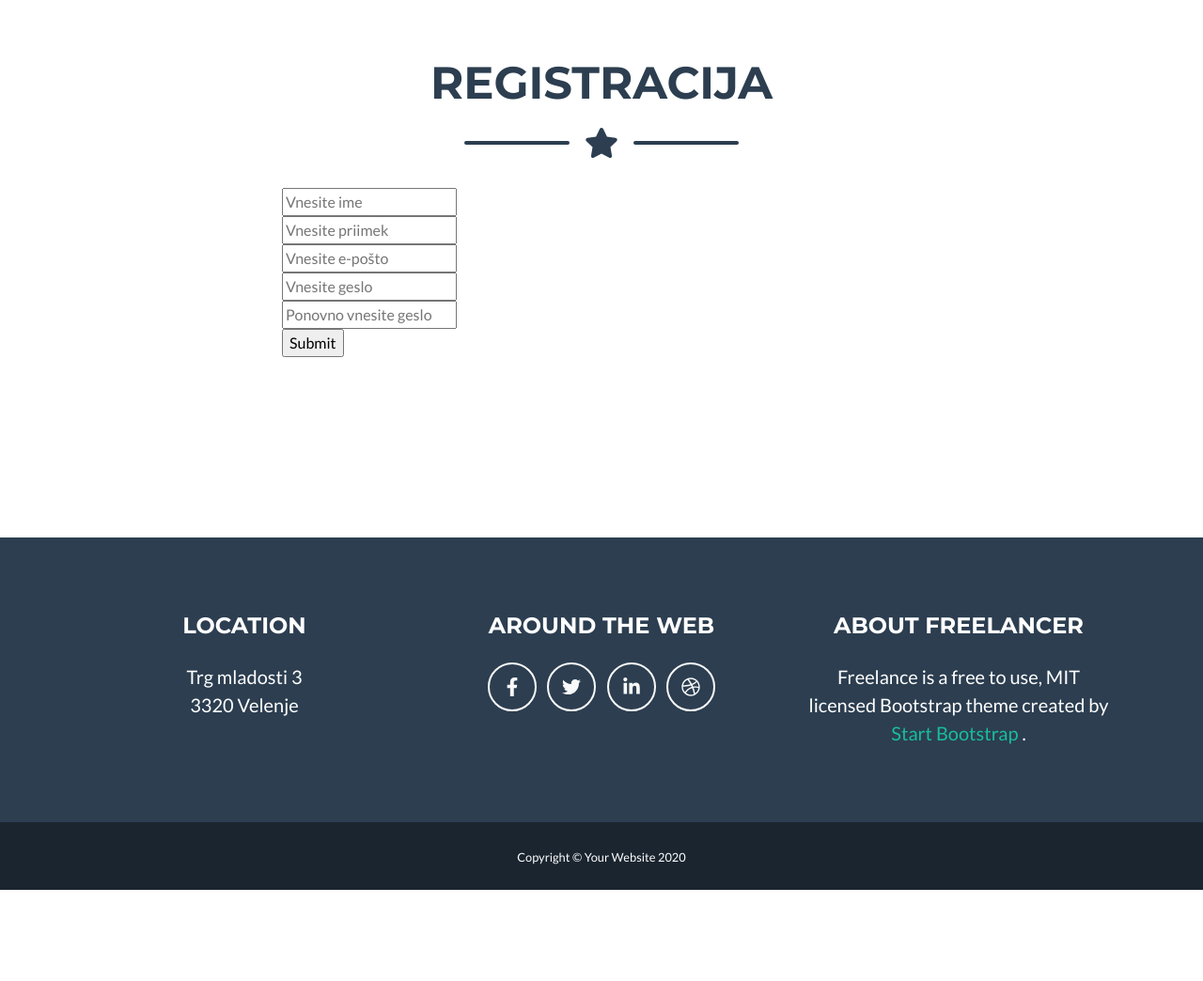
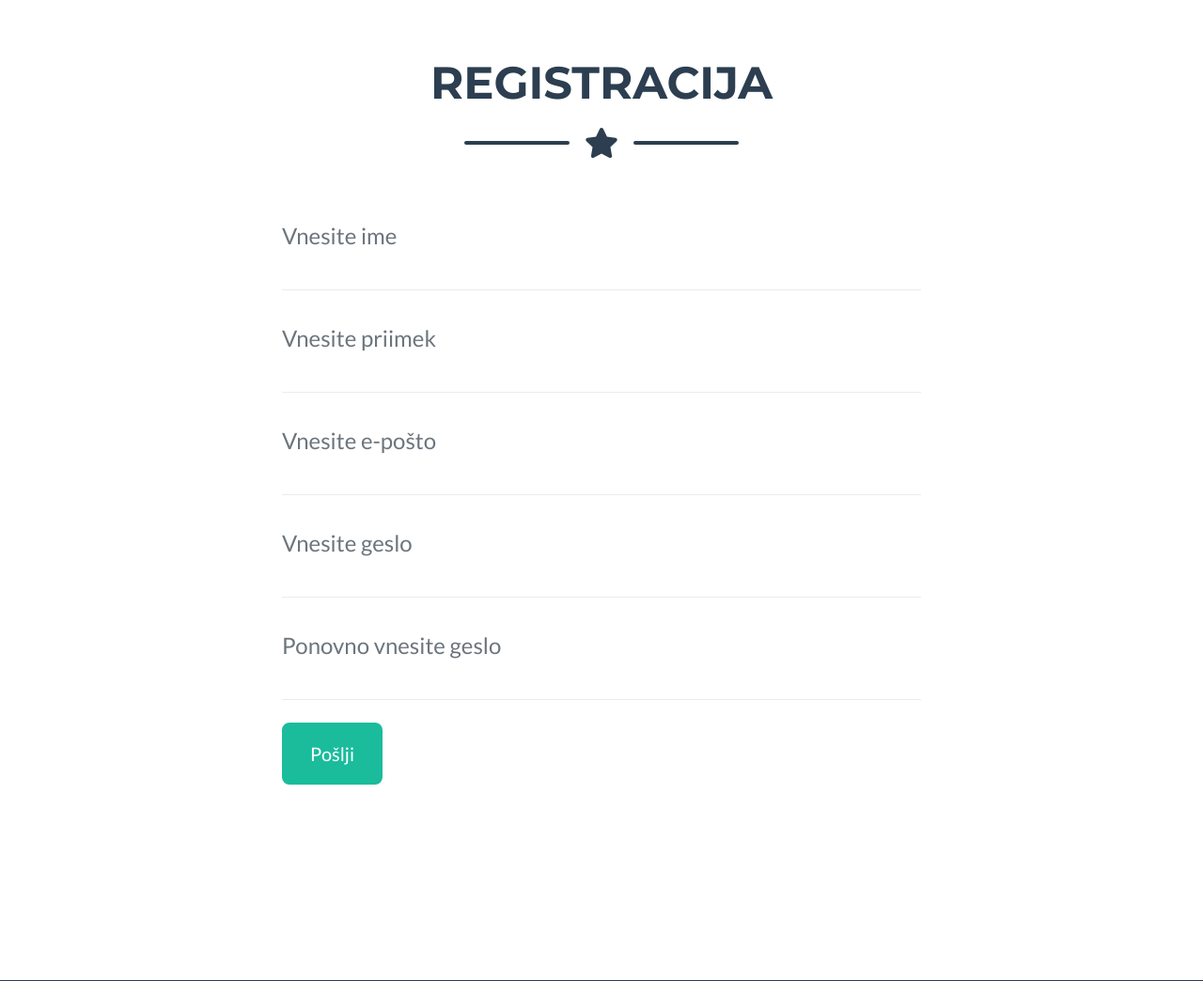
Before and after one commit to maticZvikart/crypto, a PHP site: page /register.php in a window 1280 px wide. Shown: the part 172-1216 px from the top of the page at 94% size. Before the commit the page ends 1119 px from the top, so only its background shows below. Run offline with PHP 8.4, Linux system fonts and the light colour scheme.

Commit message:
posodobljen dizajn registracije

```diff
--- a/register.php
+++ b/register.php
@@ -1,5 +1,5 @@
 <?php
-include_once "header.php";
+    include_once "header.php";
 ?>
 
 <section class="page-section" id="contact">
@@ -17,12 +17,44 @@ include_once "header.php";
             <div class="col-lg-8 mx-auto">
                 <!-- To configure the contact form email address, go to mail/contact_me.php and update the email address in the PHP file on line 19.-->
                 <form action="user_insert.php" method="post">
-                 <input type="text" name="first_name" placeholder="Vnesite ime" required="required" /> <br />
-                 <input type="text" name="last_name" placeholder="Vnesite priimek" required="required" /> <br />
-                 <input type="email" name="email" placeholder="Vnesite e-pošto" required="required" /> <br />
-                 <input type="password" name="pass" placeholder="Vnesite geslo" required="required" /> <br />
-                 <input type="password" name="pass2" placeholder="Ponovno vnesite geslo" required="required" /> <br />
-                 <input type="submit" name = "submit" valut ="Pošlji"/>
+                    <div class="control-group">
+                        <div class="form-group floating-label-form-group controls mb-0 pb-2">
+                            <label>Ime</label>
+                            <input class="form-control" type="text" name="first_name" placeholder="Vnesite ime"
+                                required="required" /> <br />
+                        </div>
+                    </div>
+                    <div class="control-group">
+                        <div class="form-group floating-label-form-group controls mb-0 pb-2">
+                            <label>Priimek</label>
+                            <input class="form-control" type="text" name="last_name" placeholder="Vnesite priimek"
+                                required="required" /> <br />
+                        </div>
+                    </div>
+                    <div class="control-group">
+                        <div class="form-group floating-label-form-group controls mb-0 pb-2">
+                            <label>E-Pošta</label>
+                            <input class="form-control" type="email" name="email" placeholder="Vnesite e-pošto"
+                                required="required" /> <br />
+                        </div>
+                    </div>
+                    <div class="control-group">
+                        <div class="form-group floating-label-form-group controls mb-0 pb-2">
+                            <label>Geslo</label>
+                            <input class="form-control" type="password" name="pass" placeholder="Vnesite geslo"
+                                required="required" /> <br />
+                        </div>
+                    </div>
+                    <div class="control-group">
+                        <div class="form-group floating-label-form-group controls mb-0 pb-2">
+                            <label>Ponovi geslo</label>
+                            <input class="form-control" type="password" name="pass2" placeholder="Ponovno vnesite geslo"
+                                required="required" /> <br />
+                        </div>
+                    </div>
+                    <br />
+                            <div id="success"></div>
+                            <div class="form-group"><button class="btn btn-primary btn-xl" id="sendMessageButton" type="submit">Pošlji</button></div>
                 </form>
             </div>
         </div>
@@ -30,5 +62,5 @@ include_once "header.php";
 </section>
 
 <?php
-include_once "footer.php";
+    include_once "footer.php";
 ?>
```
